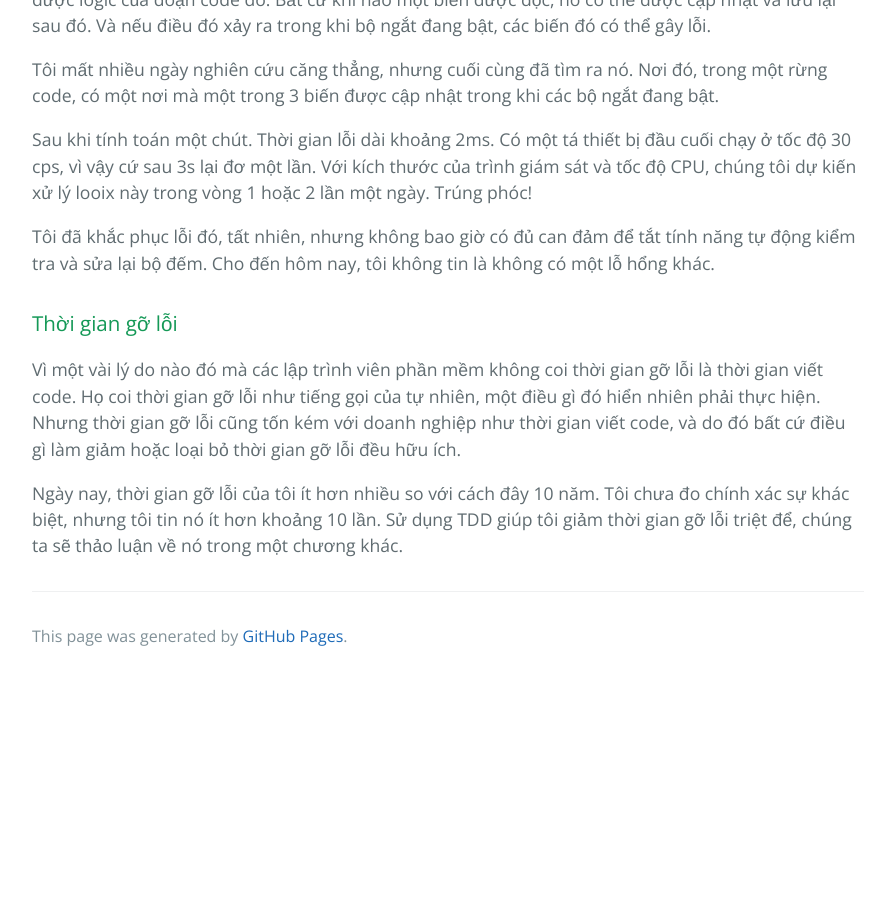
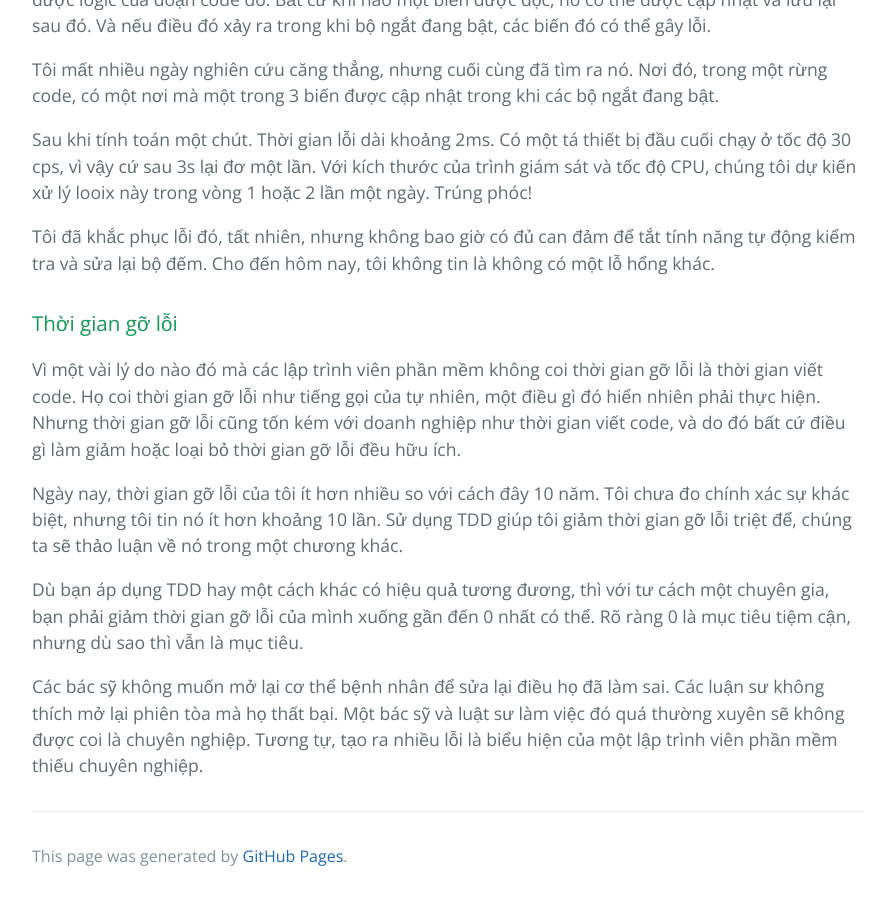
Before and after one commit to HaiBV/haibv.github.io, a Jekyll site: the page built from clean-coder/chapter-4-coding.md, in a window 1280 px wide and 900 px high, scrolled down 9215 px. Shown: the whole window, without its empty margins (192-1087 px from the left). Built offline with Jekyll 4.4.1, drawn with Linux system fonts in a browser that asks for light colours; our own code applies the rules of GitHub Pages for plain Markdown files; before the commit the page ends 9895 px from its top, so only the background shows below that.

Commit message:
Book - The Clean Coder - Chapter 4 - Coding

```diff
--- a/clean-coder/chapter-4-coding.md
+++ b/clean-coder/chapter-4-coding.md
@@ -181,3 +181,7 @@ Tôi đã khắc phục lỗi đó, tất nhiên, nhưng không bao giờ có đ
 Vì một vài lý do nào đó mà các lập trình viên phần mềm không coi thời gian gỡ lỗi là thời gian viết code. Họ coi thời gian gỡ lỗi như tiếng gọi của tự nhiên, một điều gì đó hiển nhiên phải thực hiện. Nhưng thời gian gỡ lỗi cũng tốn kém với doanh nghiệp như thời gian viết code, và do đó bất cứ điều gì làm giảm hoặc loại bỏ thời gian gỡ lỗi đều hữu ích.
 
 Ngày nay, thời gian gỡ lỗi của tôi ít hơn nhiều so với cách đây 10 năm. Tôi chưa đo chính xác sự khác biệt, nhưng tôi tin nó ít hơn khoảng 10 lần. Sử dụng TDD giúp tôi giảm thời gian gỡ lỗi triệt để, chúng ta sẽ thảo luận về nó trong một chương khác.
+
+Dù bạn áp dụng TDD hay một cách khác có hiệu quả tương đương, thì với tư cách một chuyên gia, bạn phải giảm thời gian gỡ lỗi của mình xuống gần đến 0 nhất có thể. Rõ ràng 0 là mục tiêu tiệm cận, nhưng dù sao thì vẫn là mục tiêu.
+
+Các bác sỹ không muốn mở lại cơ thể bệnh nhân để sửa lại điều họ đã làm sai. Các luận sư không thích mở lại phiên tòa mà họ thất bại. Một bác sỹ và luật sư làm việc đó quá thường xuyên sẽ không được coi là chuyên nghiệp. Tương tự, tạo ra nhiều lỗi là biểu hiện của một lập trình viên phần mềm thiếu chuyên nghiệp.
```
